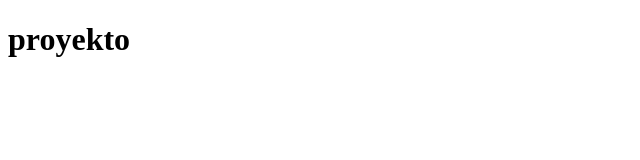
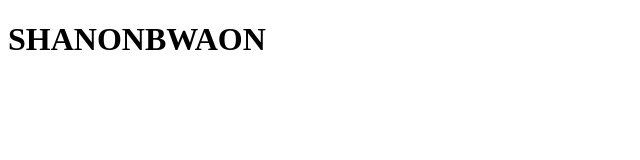
Before and after one commit to Brentcarallas28/shrek, a plain HTML site: page index.html in a window 1280 px wide. Shown: the whole page, without its empty margins (0-640 px from the left). Drawn offline with Linux system fonts and the light colour scheme.

Commit message:
Update index.html

```diff
--- a/index.html
+++ b/index.html
@@ -6,6 +6,6 @@
     <title>ADVANCE PROJECT</title>
 </head>
 <body>
-    <h1>proyekto</h1>
+    <h1>SHANONBWAON</h1>
 </body>
 </html>
```
